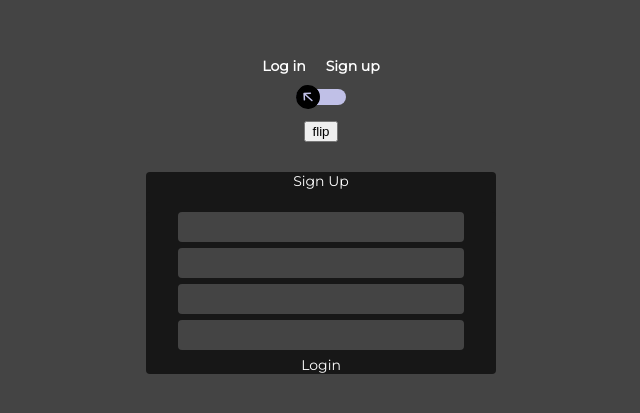
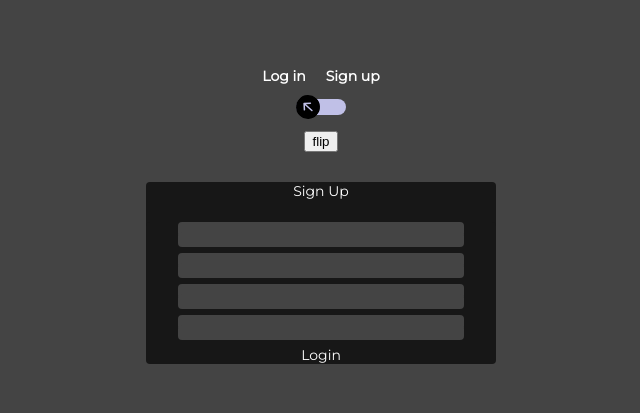
Before and after one commit to Francescostefan1998/readingapp, a React (Create React App) app: page / in a window 1280 px wide. Shown: the part 203-616 px from the top of the page, without its empty margins (319-959 px from the left). Built offline with nearby package versions, Linux system fonts and the light colour scheme.

Commit message:
outside container of input made ready for the rotation

```diff
--- a/src/components/loginPage/LoginPage.jsx
+++ b/src/components/loginPage/LoginPage.jsx
@@ -4,6 +4,9 @@ import { BsFillArrowLeftCircleFill } from "react-icons/bs";
 const LoginPage = () => {
   const [flipTheContainer, setFlipTheContainer] = useState("");
   const [flipTheContainerDown, setFlipTheContainerDown] = useState("");
+  const [flipTheContainerDownInside, setFlipTheContainerDownInside] =
+    useState("");
+
   const [arrowRotate, setArrowRotate] = useState("");
   const [arrowTranslate, setArrowTranslate] = useState("");
   const handleFlipping = () => {
@@ -11,11 +14,14 @@ const LoginPage = () => {
       setFlipTheContainer("");
       setFlipTheContainerDown("");
       setArrowRotate("arrow-rotate-back");
+      setFlipTheContainerDownInside("");
       setArrowTranslate("arrow-translate-back");
     } else {
       setFlipTheContainer("flipping-action");
       setFlipTheContainerDown("flipping-action-down");
       setArrowRotate("arrow-rotate-forward");
+
+      setFlipTheContainerDownInside("flipping-action-down-inside");
       setArrowTranslate("arrow-translate-forward");
     }
   };
@@ -42,12 +48,23 @@ const LoginPage = () => {
       <div className={`login-page-container ${flipTheContainer}`}>Sign Up</div>
       <div className={`login-page-container ${flipTheContainerDown}`}>
         <div className={`reverte-the-animation-to-contrast`}>
-          <div className="section-inside-the-login-container"></div>
-          <div className="section-inside-the-login-container"></div>
-          <div className="section-inside-the-login-container"></div>
-          <div
-            className={`section-inside-the-login-container ${flipTheContainer}`}
-          ></div>
+          <div className={`section-inside-the-login-container`}>
+            <div className={` ${flipTheContainerDownInside} first`}></div>
+            <div className={` ${flipTheContainerDownInside} second`}></div>
+          </div>
+          <div className={`section-inside-the-login-container`}>
+            <div className={` ${flipTheContainerDownInside} third`}></div>
+            <div className={` ${flipTheContainerDownInside} fourth`}></div>
+          </div>
+          <div className={`section-inside-the-login-container`}>
+            <div className={` ${flipTheContainerDownInside} fifth`}></div>
+            <div className={` ${flipTheContainerDownInside} sixth`}></div>
+          </div>
+          <div className={`section-inside-the-login-container`}>
+            <div className={` ${flipTheContainerDownInside} seventh`}></div>
+            <div className={` ${flipTheContainerDownInside} eight`}></div>
+          </div>
+
           <div>Login</div>
         </div>
       </div>
--- a/src/components/loginPage/loginPage.css
+++ b/src/components/loginPage/loginPage.css
@@ -109,25 +109,154 @@
 
 .section-inside-the-login-container {
   width: 100%;
-  display: flex;
-  align-items: center;
-  height: 30px;
-  border-radius: 4px;
+  display: block;
   margin-bottom: 6px;
-  background-color: var(--color-background-body);
 }
 .reverte-the-animation-to-contrast {
   z-index: 2;
 }
+.flipping-action-down-inside.first {
+  animation: flipping-action-special-for-the-inside-first 1.6s linear forwards;
+}
 
-@keyframes flipping-action-special-for-the-inside {
+.flipping-action-down-inside.second {
+  animation: flipping-action-special-for-the-inside-second 1.6s linear forwards;
+}
+
+@keyframes flipping-action-special-for-the-inside-first {
   0% {
-    transform: rotateY(0deg) skewY(0deg);
+    transform: skewY(0deg);
   }
   45% {
-    transform: rotateY(90deg) skewY(4deg);
+    transform: skewY(8deg);
   }
   100% {
-    transform: rotateY(180deg) skewY(0deg);
+    transform: skewY(0deg);
   }
 }
+@keyframes flipping-action-special-for-the-inside-second {
+  0% {
+    transform: skewY(0deg);
+  }
+  45% {
+    transform: skewY(6deg);
+  }
+  100% {
+    transform: skewY(0deg);
+  }
+}
+
+@keyframes flipping-action-special-for-the-inside-third {
+  0% {
+    transform: skewY(0deg);
+  }
+  45% {
+    transform: skewY(6deg);
+  }
+  100% {
+    transform: skewY(0deg);
+  }
+}
+@keyframes flipping-action-special-for-the-inside-fourth {
+  0% {
+    transform: skewY(0deg);
+  }
+  45% {
+    transform: skewY(4deg);
+  }
+  100% {
+    transform: skewY(0deg);
+  }
+}
+
+.third,
+.first,
+.fifth,
+.seventh {
+  width: 100%;
+  display: flex;
+  align-items: center;
+  height: 15px;
+  border-radius: 4px;
+  margin-bottom: -5px;
+  background-color: var(--color-background-body);
+}
+
+.fourth,
+.second,
+.sixth,
+.eight {
+  width: 100%;
+  display: flex;
+  align-items: center;
+  margin-top: -5px;
+  height: 15px;
+  border-radius: 4px;
+  margin-bottom: 0px;
+  background-color: var(--color-background-body);
+}
+
+.flipping-action-down-inside.third {
+  animation: flipping-action-special-for-the-inside-third 1.6s linear forwards;
+}
+.flipping-action-down-inside.fourth {
+  animation: flipping-action-special-for-the-inside-fourth 1.6s linear forwards;
+}
+.flipping-action-down-inside.fifth {
+  animation: flipping-action-special-for-the-inside-fifth 1.6s linear forwards;
+}
+.flipping-action-down-inside.sixth {
+  animation: flipping-action-special-for-the-inside-sixth 1.6s linear forwards;
+}
+.flipping-action-down-inside.seventh {
+  animation: flipping-action-special-for-the-inside-seventh 1.6s linear forwards;
+}
+.flipping-action-down-inside.eight {
+  animation: flipping-action-special-for-the-inside-eight 1.6s linear forwards;
+}
+
+@keyframes flipping-action-special-for-the-inside-fifth {
+  0% {
+    transform: skewY(0deg);
+  }
+  45% {
+    transform: skewY(4deg);
+  }
+  100% {
+    transform: skewY(0deg);
+  }
+}
+@keyframes flipping-action-special-for-the-inside-sixth {
+  0% {
+    transform: skewY(0deg);
+  }
+  45% {
+    transform: skewY(2deg);
+  }
+  100% {
+    transform: skewY(0deg);
+  }
+}
+
+@keyframes flipping-action-special-for-the-inside-seventh {
+  0% {
+    transform: skewY(0deg);
+  }
+  45% {
+    transform: skewY(2deg);
+  }
+  100% {
+    transform: skewY(0deg);
+  }
+}
+@keyframes flipping-action-special-for-the-inside-eight {
+  0% {
+    transform: skewY(0deg);
+  }
+  45% {
+    transform: skewY(0deg);
+  }
+  100% {
+    transform: skewY(0deg);
+  }
+}
```
